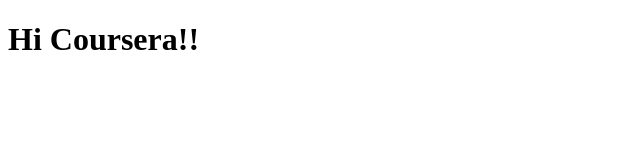
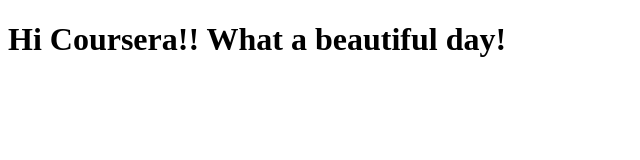
Before and after one commit to aw4200/coursera-test, a plain HTML site: page site/index.html in a window 1280 px wide. Shown: the whole page, without its empty margins (0-640 px from the left). Drawn offline with Linux system fonts and the light colour scheme.

Commit message:
Small addition to page content.

```diff
--- a/site/index.html
+++ b/site/index.html
@@ -4,6 +4,6 @@
 	<title>Hi Coursera!!</title>
 </head>
 <body>
-<h1>Hi Coursera!!</h1>
+<h1>Hi Coursera!!  What a beautiful day!</h1>
 </body>
 </html>
```
